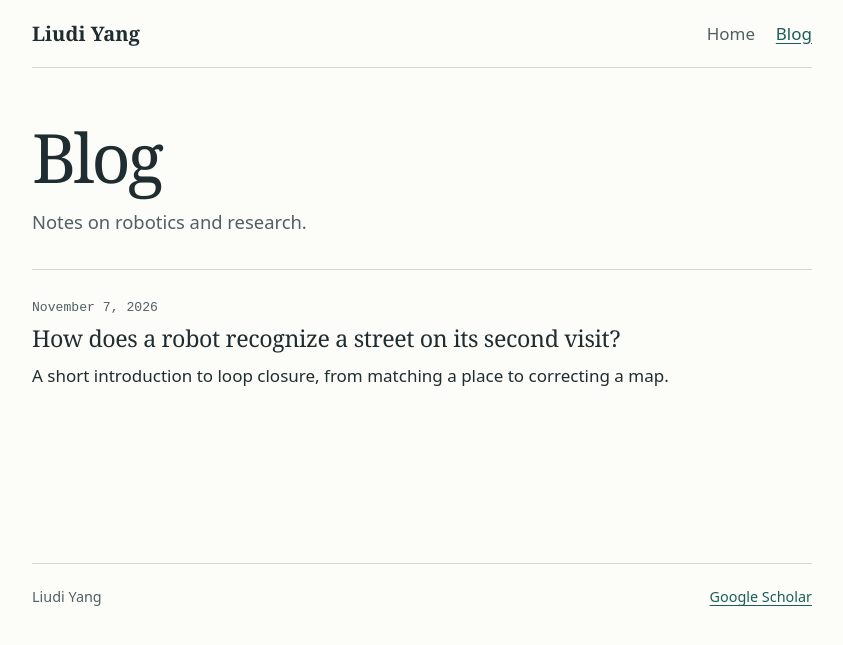
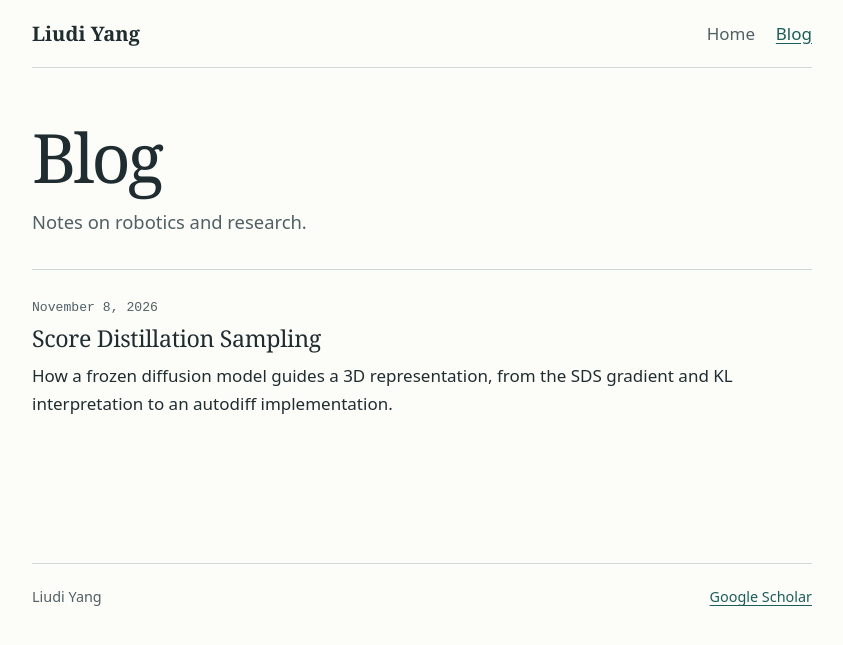
Before and after one commit to crepuscularlight/crepuscularlight.github.io, a Jekyll site: the page built from blog/index.html, in a window 1280 px wide. Shown: the top 645 px of the page, without its empty margins (218-1061 px from the left). Built offline with Jekyll 4.4.1, drawn with Linux system fonts in a browser that asks for light colours; part of the change alters nothing that is shown.

Commit message:
update first blog

````diff
--- a/_config.yml
+++ b/_config.yml
@@ -6,3 +6,7 @@ permalink: /blog/:year/:month/:day/:title/
 scholar: "https://scholar.google.com/citations?user=W22lURwAAAAJ&hl=en"
 github: https://github.com/crepuscularlight
 exclude: [README.md]
+
+markdown: kramdown
+kramdown:
+  math_engine: mathjax
--- a/_layouts/default.html
+++ b/_layouts/default.html
@@ -6,6 +6,9 @@
   <title>{% if page.title %}{{ page.title | escape }} · {% endif %}{{ site.title | escape }}</title>
   <meta name="description" content="{{ page.description | default: site.description | escape }}">
   <link rel="stylesheet" href="{{ '/assets/site.css' | relative_url }}">
+  {% if page.math %}
+  <script defer src="https://cdn.jsdelivr.net/npm/mathjax@2.7.9/MathJax.js?config=TeX-AMS_HTML"></script>
+  {% endif %}
 </head>
 <body>
   <a class="skip" href="#content">Skip to content</a>
--- /dev/null
+++ b/_posts/2026-11-08-score-distillation-sampling.md
@@ -0,0 +1,262 @@
+---
+layout: post
+title: Score Distillation Sampling
+date: 2026-11-08 12:00:00 +0100
+description: How a frozen diffusion model guides a 3D representation, from the SDS gradient and KL interpretation to an autodiff implementation.
+math: true
+---
+
+[DreamFusion: Text-to-3D using 2D Diffusion](https://arxiv.org/abs/2209.14988)
+
+DreamFusion is a paper I find especially impressive. Its authors include Ben Poole and Ben Mildenhall, one of the authors of NeRF. What interests me most is how a pretrained diffusion model can provide a training signal for another model. I want to write down my understanding of this idea before exploring VSD, DMD, and later work on video generation and forcing methods. These papers address different problems, but understanding this shared idea seems like a useful starting point.
+
+In September 2022, when DreamFusion appeared, text-to-image generation was advancing rapidly, while large-scale labeled 3D data remained comparatively scarce. DreamFusion used a pretrained Imagen model to guide a NeRF through its rendered images, without requiring 3D training data. SDS, or **Score Distillation Sampling**, is the mechanism that makes this possible. [DreamFusion](https://arxiv.org/abs/2209.14988)
+
+I still wonder how much the cost and quality of 3D data constrain progress. For this post, though, I want to focus on the question that makes this paper interesting to me: **how can a model trained to denoise images tell us how to update a 3D representation?**
+
+## From a rendered image to a denoising objective
+
+Let the image be
+
+$$
+x = g(\theta),
+$$
+
+where $$g$$ is a differentiable renderer and $$\theta$$ contains the parameters we want to optimize. In practice, rendering also depends on a camera $$c$$, so we would write $$x=g(\theta,c)$$. I will hold the camera fixed in the derivation and return to it later.
+
+Let $$y$$ denote the text prompt. We add Gaussian noise at timestep $$t$$:
+
+$$
+z_t = \alpha_t x + \sigma_t\epsilon,
+\qquad
+\epsilon \sim \mathcal{N}(0,I).
+$$
+
+Here, $$\alpha_t$$ scales the image and $$\sigma_t$$ controls the noise level. A frozen diffusion model with parameters $$\phi$$ predicts the noise, $$\epsilon_\phi(z_t,t,y)$$. The corresponding clean-image estimate is
+
+$$
+\hat{x}_\phi
+=
+\frac{z_t-\sigma_t\epsilon_\phi(z_t,t,y)}{\alpha_t}.
+$$
+
+Substituting the expression for $$z_t$$ gives
+
+$$
+\hat{x}_\phi-x
+=
+\frac{\sigma_t}{\alpha_t}
+\left(\epsilon-\epsilon_\phi(z_t,t,y)\right),
+$$
+
+and therefore, for a fixed timestep with $$\alpha_t,\sigma_t>0$$,
+
+$$
+\|\hat{x}_\phi-x\|_2^2
+=
+\frac{\sigma_t^2}{\alpha_t^2}
+\|\epsilon_\phi(z_t,t,y)-\epsilon\|_2^2.
+$$
+
+This makes my original intuition more precise: a small noise-prediction error means that the denoised estimate is close to the current image at that noise level. It does **not** prove that the image is realistic or close to an independently generated diffusion sample.
+
+A natural starting point is to optimize the rendered image using a denoising objective:
+
+$$
+\mathcal{L}_{\mathrm{denoise}}(\theta)
+=
+\mathbb{E}_{t,\epsilon}
+\left[
+\frac{\lambda(t)}{2}
+\|\epsilon_\phi(z_t,t,y)-\epsilon\|_2^2
+\right].
+$$
+
+The diffusion model is frozen; only $$\theta$$ changes.
+
+## Why differentiating this loss is awkward
+
+Define the Jacobians
+
+$$
+J_g=\frac{\partial x}{\partial\theta},
+\qquad
+J_\epsilon=\frac{\partial\epsilon_\phi(z_t,t,y)}{\partial z_t}.
+$$
+
+Applying the chain rule gives
+
+$$
+\nabla_\theta\mathcal{L}_{\mathrm{denoise}}
+=
+\mathbb{E}_{t,\epsilon}
+\left[
+\lambda(t)\alpha_t
+J_g^\top J_\epsilon^\top
+\left(\epsilon_\phi(z_t,t,y)-\epsilon\right)
+\right].
+$$
+
+Even when the diffusion model's parameters are frozen, computing gradients with respect to its input requires backpropagation through the denoiser. We do not need to construct the full Jacobian explicitly, but computing the required Jacobian-vector product is still costly.
+
+There is also a curvature issue. Under the ideal score interpretation,
+
+$$
+\epsilon_\phi(z_t,t,y)
+\approx
+-\sigma_t\nabla_{z_t}\log p_{\phi,t}(z_t\mid y),
+$$
+
+so
+
+$$
+J_\epsilon
+\approx
+-\sigma_t\nabla_{z_t}^2\log p_{\phi,t}(z_t\mid y).
+$$
+
+This is the Hessian of the log density with respect to the **noisy image**, not the Hessian with respect to the NeRF parameters. Its curvature can amplify some directions of the update and suppress others, making optimization poorly conditioned.
+
+The striking step in SDS is to omit the denoiser Jacobian and use the residual directly:
+
+$$
+\boxed{
+\nabla_\theta\mathcal{L}_{\mathrm{SDS}}
+=
+\mathbb{E}_{t,\epsilon}
+\left[
+w(t)J_g^\top
+\left(\hat{\epsilon}_\phi(z_t,t,y)-\epsilon\right)
+\right].
+}
+$$
+
+The hat denotes classifier-free guidance. I use the common convention
+
+$$
+\hat{\epsilon}_\phi
+=
+\epsilon_\phi(z_t,t,\varnothing)
++
+s\left[
+\epsilon_\phi(z_t,t,y)
+-
+\epsilon_\phi(z_t,t,\varnothing)
+\right],
+$$
+
+where $$s=1$$ gives the conditional prediction and $$s>1$$ strengthens guidance. The weight $$w(t)$$ incorporates timestep-dependent scaling. This update and its KL interpretation are given in [DreamFusion, Section 2.1 and Appendix A.4](https://arxiv.org/html/2209.14988v1#A4).
+
+Dropping the Jacobian changes the objective: this is no longer the exact gradient of the denoising squared error above. To understand why this update makes sense, I find it helpful to interpret it through a distribution-matching objective.
+
+## The core insight: what the KL divergence compares
+
+> **SDS optimizes the rendered image so that its distribution after forward noising approaches the pretrained diffusion model's text-conditioned distribution at the same noise level.**
+
+The forward noising process stays fixed. What changes is the image $$x=g(\theta)$$, through updates to the 3D parameters $$\theta$$.
+
+At a fixed noise level $$t$$, repeatedly adding Gaussian noise to the same image produces the distribution
+
+$$
+q_t^\theta(z)
+=
+\mathcal{N}\!\left(z;\alpha_tg(\theta),\sigma_t^2I\right).
+$$
+
+The KL objective compares two distributions:
+
+- **$$q_t^\theta$$:** noisy versions of our current rendered image.
+- **$$p_{\phi,t}(\cdot\mid y)$$:** the pretrained diffusion model's distribution at the same noise level, conditioned on the text prompt $$y$$.
+
+SDS encourages the first distribution to approach the second across noise levels. Writing the objective for an unguided teacher gives:
+
+$$
+\boxed{
+\mathcal{L}_{\mathrm{SDS}}(\theta)
+=
+\mathbb{E}_t
+\left[
+\frac{\sigma_t}{\alpha_t}w(t)
+D_{\mathrm{KL}}\!\left(
+q_t^\theta
+\,\|\,p_{\phi,t}(\cdot\mid y)
+\right)
+\right].
+}
+$$
+
+**Updating $$\theta$$ moves the center of the noisy-render distribution toward regions preferred by the pretrained model.** The noise schedule and the pretrained model remain fixed. This is one KL divergence between two distributions at each noise level, averaged over $$t$$.
+
+The link to the update above is simple: **the difference between predicted noise and added noise represents a difference between scores**. A score points in the direction of increasing log probability. This feedback lets us optimize the KL objective without evaluating the teacher's density or backpropagating through its denoiser. With classifier-free guidance, the update uses the guided score instead. [DreamFusion, Section 2.1 and Appendix A.4](https://arxiv.org/html/2209.14988v1#A4)
+
+I think this derivation helped inspire later work such as VSD and DMD. What stands out to me is how a distribution-matching objective becomes a practical update based on the difference between two scores.
+
+## Turning the update into a loss for autodiff
+
+A convenient surrogate is
+
+$$
+\mathcal{L}_{\mathrm{surrogate}}
+=
+\mathbb{E}_{t,\epsilon}
+\left[
+w(t)
+\left\langle
+\operatorname{stopgrad}
+\left[\hat{\epsilon}_\phi(z_t,t,y)-\epsilon\right],
+g(\theta)
+\right\rangle
+\right].
+$$
+
+The stop-gradient operation holds the residual fixed during backpropagation. Differentiating this expression produces the SDS gradient through $$g$$, without differentiating through the diffusion model. This surrogate implements the desired update; its scalar value does not measure the KL divergence.
+
+For a 3D model, we also average over camera views:
+
+$$
+\nabla_\theta\mathcal{L}_{\mathrm{SDS}}
+=
+\mathbb{E}_{c,t,\epsilon}
+\left[
+w(t)J_{g(\theta,c)}^\top
+\left(
+\hat{\epsilon}_\phi(
+\alpha_tg(\theta,c)+\sigma_t\epsilon,t,y)
+-\epsilon
+\right)
+\right].
+$$
+
+Every sampled view updates the same parameters. My interpretation is that the renderer connects the image-level feedback across viewpoints. Still, plausible individual images do not guarantee correct geometry or consistency between views.
+
+## SDS in pseudocode
+
+The loop below implements the SDS update above. Here, `y` is the text prompt, `s` is the guidance scale, and `w(t)` is the timestep weight.
+
+```python
+theta = initialize_3d_model()
+freeze(diffusion_model)
+optimizer = create_optimizer(theta)
+
+for step in range(num_steps):
+    c = sample_camera()
+    t = sample_timestep(t_min, t_max)
+    x = render(theta, c)                  # Keep gradients through the renderer
+    epsilon = sample_standard_normal_like(x)
+
+    with no_grad():                      # No gradients through the denoiser
+        z_t = alpha(t) * x + sigma(t) * epsilon
+        eps_cond = diffusion_model(z_t, t, y)
+        eps_uncond = diffusion_model(z_t, t, empty_prompt)
+        eps_guided = eps_uncond + s * (eps_cond - eps_uncond)
+        feedback = w(t) * (eps_guided - epsilon)
+
+    loss = sum(stop_gradient(feedback) * x)
+    optimizer.zero_grad()
+    loss.backward()                      # Gradients reach theta through the renderer
+    optimizer.step()
+
+return theta
+```
+
+**The diffusion model supplies the feedback; the renderer carries that feedback to the 3D parameters.** Each iteration samples a new view, noise level, and noise realization. This shows the core SDS loop; a full DreamFusion implementation also uses rendering choices and regularization to improve geometry.
--- a/assets/site.css
+++ b/assets/site.css
@@ -109,3 +109,7 @@ footer { border-top: 1px solid var(--line); color: var(--quiet); font-size: .9re
   .paper .links { align-self: center; }
   .paper .authors { margin-bottom: 0; }
 }
+
+.reading pre { max-width: 100%; overflow-x: auto; padding: 1rem; border: 1px solid var(--line); border-radius: 5px; background: #f2f5f2; font-size: .82rem; line-height: 1.6; }
+.reading blockquote { margin: 1.5rem 0; padding: .1rem 1rem; border-left: 3px solid var(--accent); }
+.reading .MathJax_Display { max-width: 100%; overflow-x: auto; overflow-y: hidden; padding: .5rem 0; }
````
Also changed, not shown: README.md, _drafts/recognizing-a-street.md (renamed from _posts/2026-11-07-recognizing-a-street.md).
